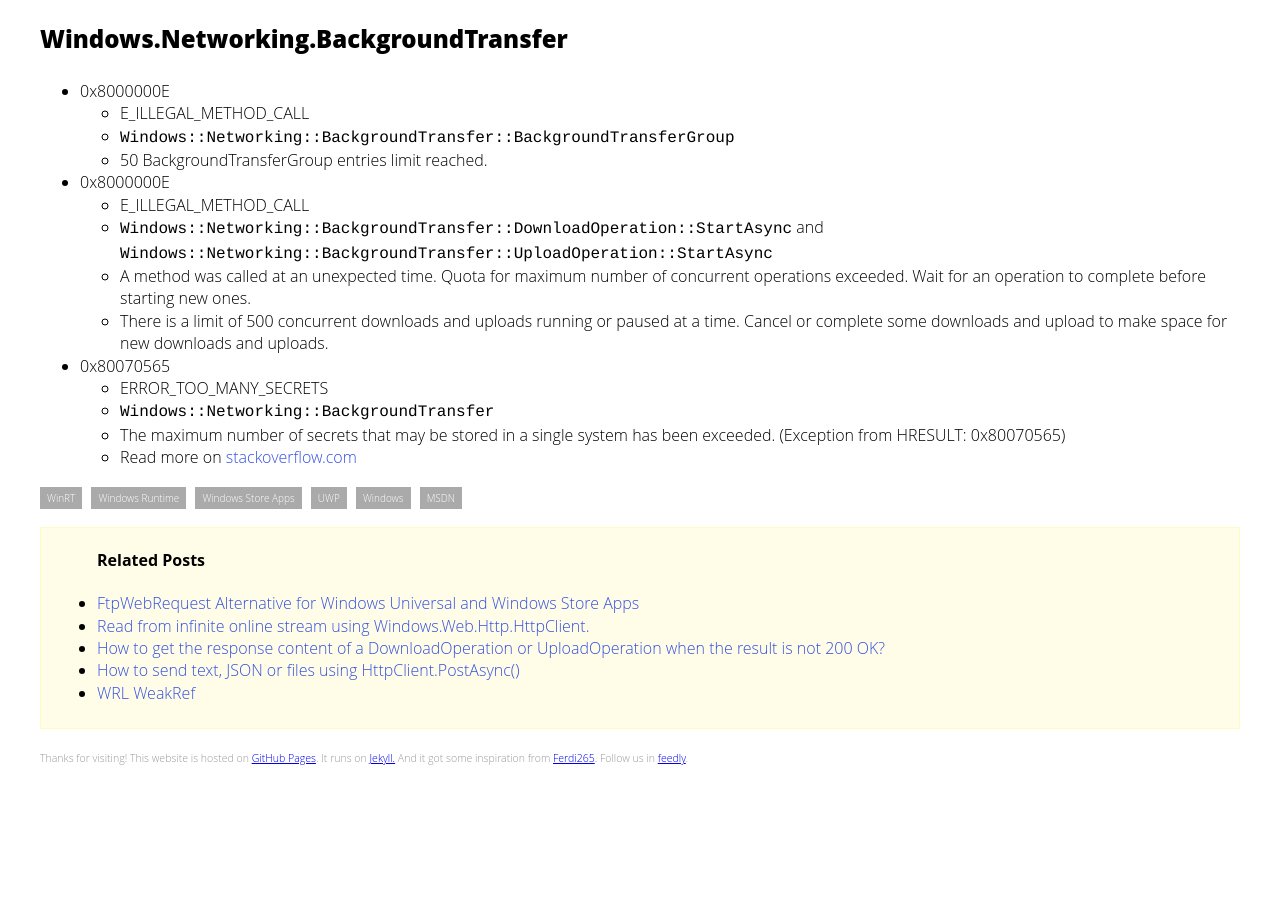
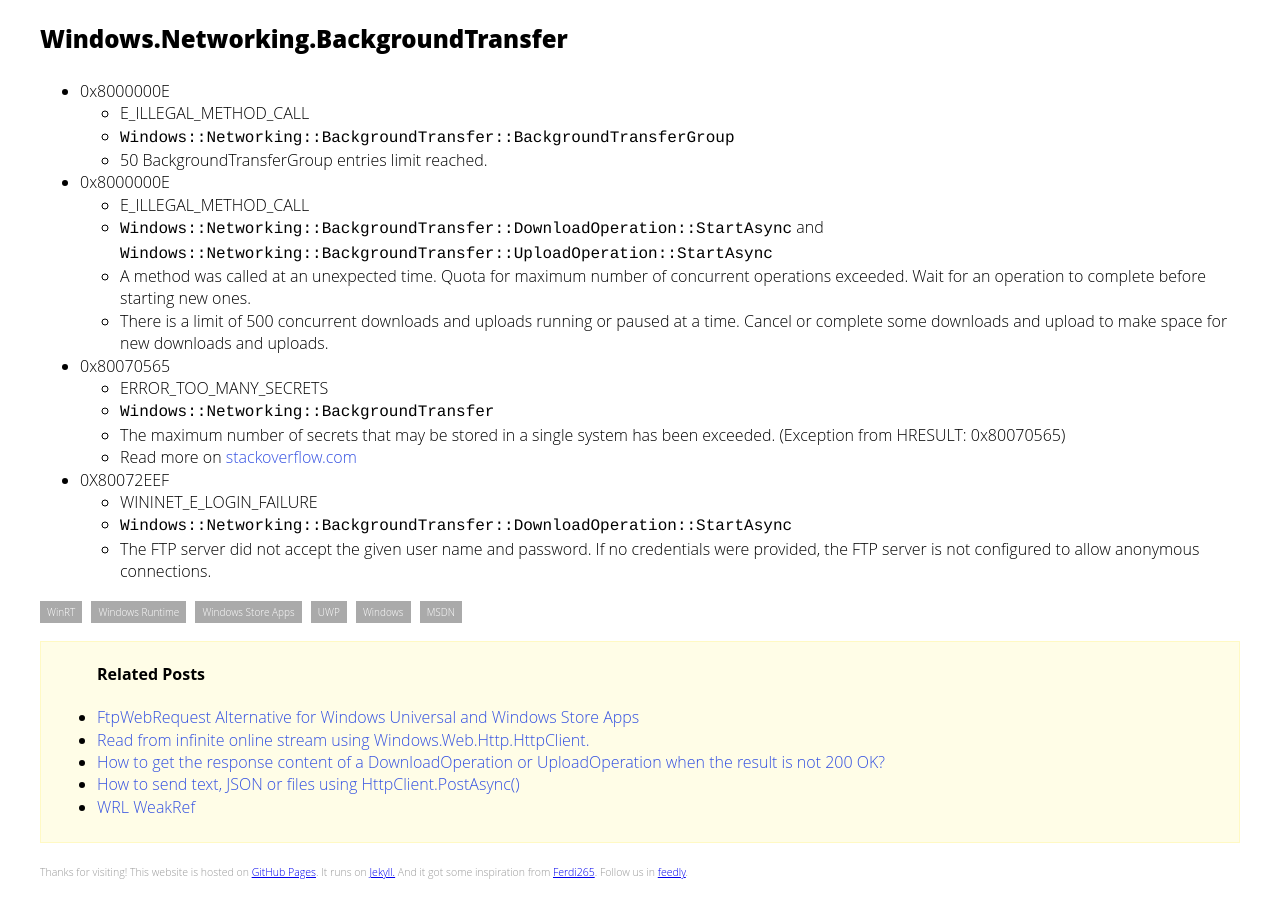
Before and after one commit to kiewic/kiewic.github.io, a Jekyll site: the page built from _posts/2015-08-16-windows-runtime-hresult-table.md, in a window 1280 px wide and 900 px high, scrolled down 4111 px. Built offline with Jekyll 4.4.1, drawn with Linux system fonts in a browser that asks for light colours; comment, search, counter and statistics services are not loaded; before the commit the page ends 4897 px from its top, so only the background shows below that.

Commit message:
HRESULTs post updates.

```diff
--- a/_posts/2015-08-16-windows-runtime-hresult-table.md
+++ b/_posts/2015-08-16-windows-runtime-hresult-table.md
@@ -174,7 +174,10 @@ Also applies to `Windows.Networking.Sockets.DatagramSocket.BindAsync()`
     * `Windows::Networking::BackgroundTransfer`
     * The maximum number of secrets that may be stored in a single system has been exceeded. (Exception from HRESULT: 0x80070565)
     * Read more on [stackoverflow.com](http://stackoverflow.com/questions/27178552/passwordcredential-backgroundtransfer)
-
+* 0X80072EEF
+    * WININET_E_LOGIN_FAILURE
+    * `Windows::Networking::BackgroundTransfer::DownloadOperation::StartAsync`
+    * The FTP server did not accept the given user name and password. If no credentials were provided, the FTP server is not configured to allow anonymous connections.
 
 <!--
 
```
